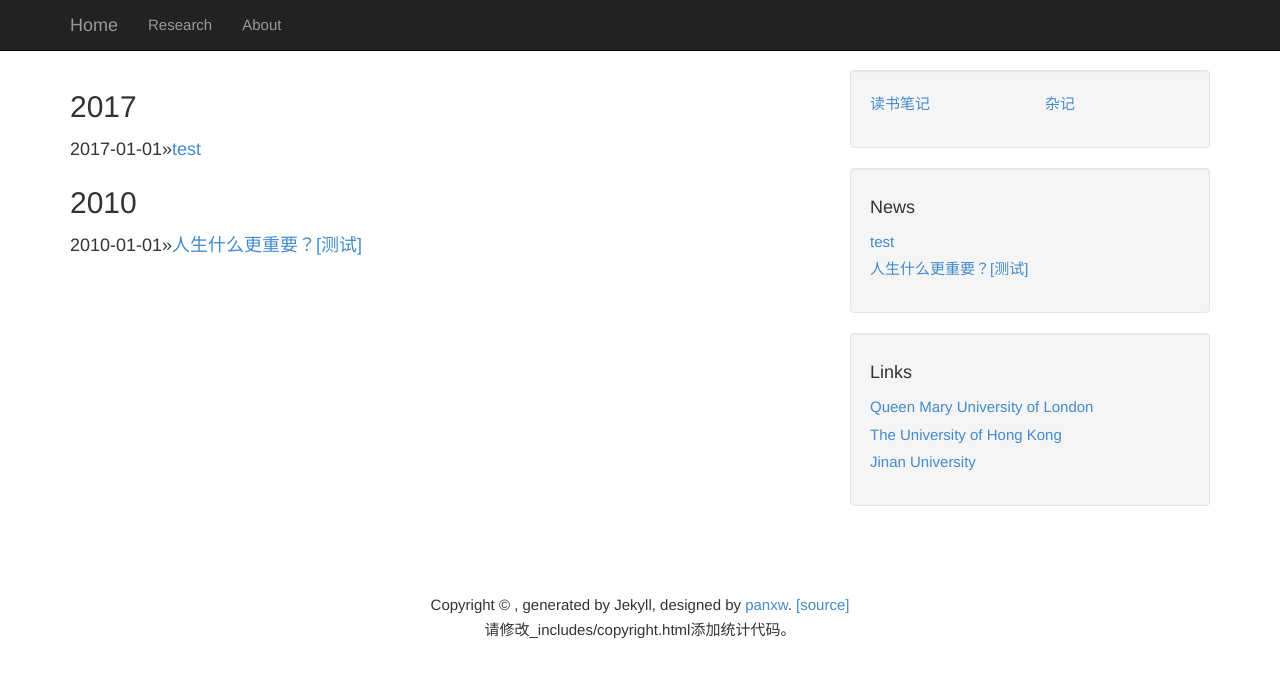
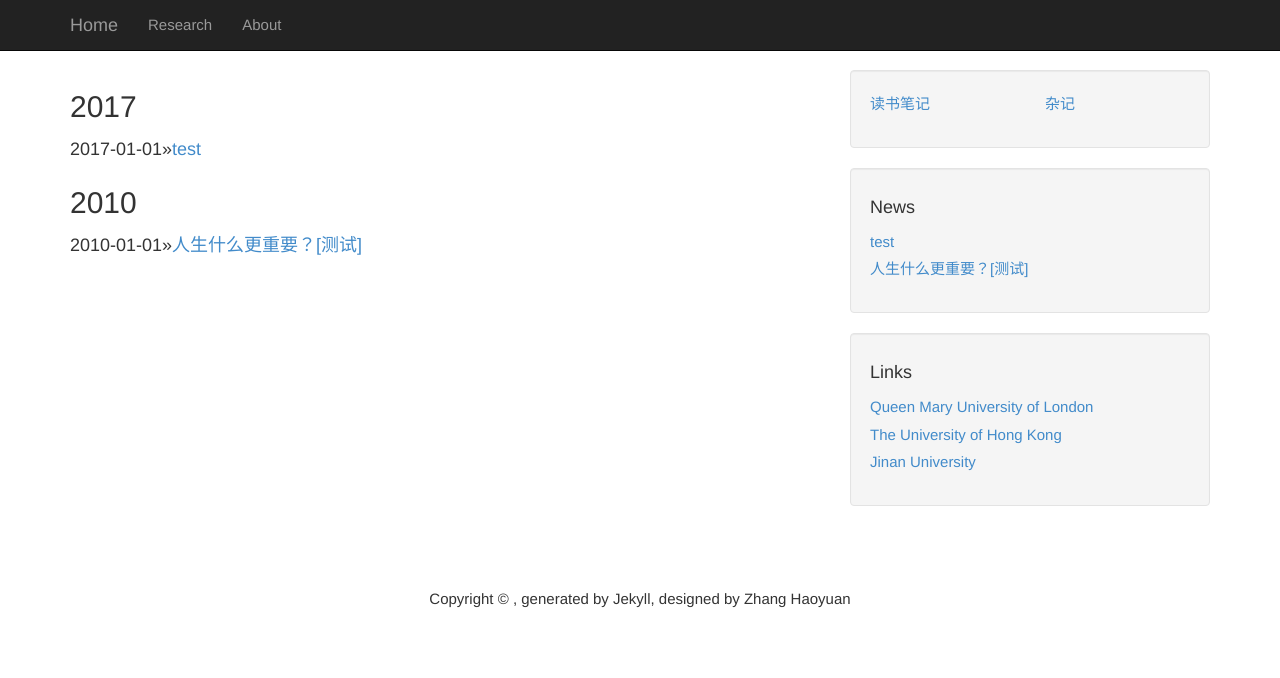
Before and after one commit to july0905/haoyuanzhang1990.github.io, a Jekyll site: the page built from archives.md, in a window 1280 px wide. Shown: the top 678 px of the page. Built offline with Jekyll 4.4.1, drawn with Linux system fonts in a browser that asks for light colours.

Commit message:
Update copyright.html

```diff
--- a/_includes/copyright.html
+++ b/_includes/copyright.html
@@ -1,5 +1,4 @@
-            <div style="text-align:center;margin-top:15px;">
-				Copyright &copy; {{ site.domain }}, generated by Jekyll, designed by <a href="https://www.panxw.com">panxw</a>. <a href="https://github.com/{{site.github}}/{{site.github}}.github.com">[source]</a>
+            <div style="text-align:center;margin-top:12px;">
+				Copyright &copy; {{ site.domain }}, generated by Jekyll, designed by Zhang Haoyuan
 				<br/>
-				请修改_includes/copyright.html添加统计代码。
-            </div>
+</div>
```
